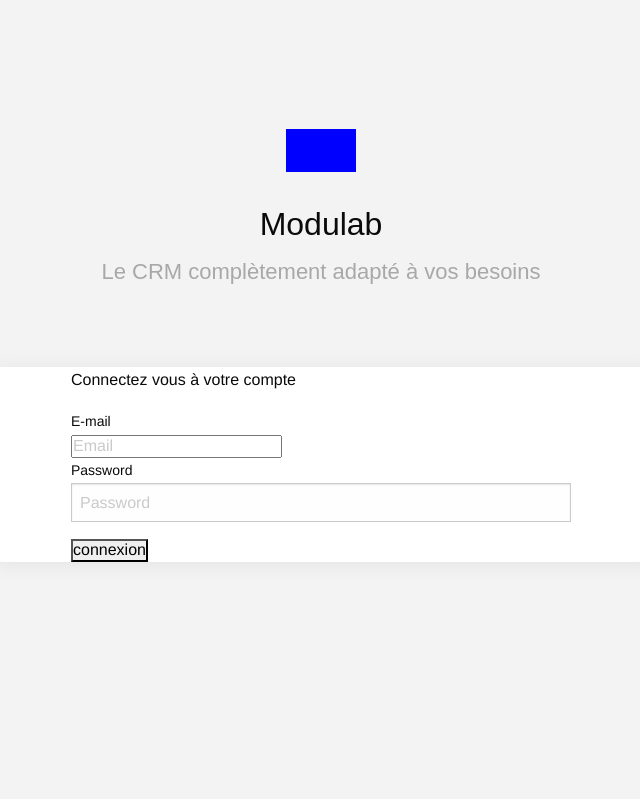
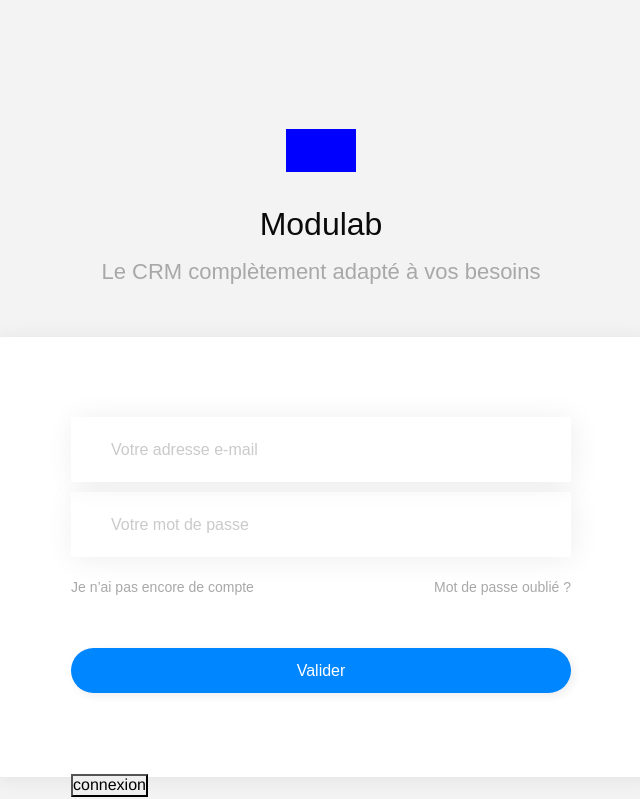
Before and after one commit to Rowlab/modulab, a PHP site: page /modulab/ in a window 1280 px wide. Shown: the part 94-893 px from the top of the page, without its empty margins (319-959 px from the left). Run offline with PHP 8.4, Linux system fonts and the light colour scheme; data that the repository does not hold is empty; style sheets or scripts are compiled from the project's sources; some libraries are stand-ins or nearby versions; some web fonts are replaced.

Commit message:
commit bug back

```diff
--- a/app/views/templates/header.php
+++ b/app/views/templates/header.php
@@ -1,4 +1,5 @@
-<?php if ($_SERVER['REQUEST_URI'] != '/') : ?>
+<?php if ($_SERVER['REQUEST_URI'] != '/' && ($_SERVER['REQUEST_URI'] != '/admin/connexion')) : ?>
+
 <header>
   <nav>
     <ul>
--- a/app/views/templates/login.php
+++ b/app/views/templates/login.php
@@ -3,10 +3,10 @@ include('head.php');
 ?>
 <div class="login">
 
-
+<!--
 <div class="login__loader">
   <img src="../images/gif_loader.gif" alt="gifloader">
-</div>
+</div> -->
 
 <div class="row">
   <div class="columns medium-7 medium-centered">
@@ -22,23 +22,24 @@ include('head.php');
   <div class="columns medium-7 medium-centered">
     <div class="login__ids__wraper">
       <div class="login__ids__content">
-        <?php if (isset($data['erreur'])) : ?>
-        <div>
-          <?= $data['erreur'] ?>
-        </div>
-        <?php endif; ?>
 
-        <p>Connectez vous à votre compte</p>
         <form action="/admin/connexion" method="post">
+          <?php if (isset($data['erreur'])) : ?>
           <div>
-            <label for="mail">E-mail</label>
-            <input type="mail" name="mail" placeholder="Email">
+            <?= $data['erreur'] ?>
           </div>
-          <div>
-            <label for="password">Password</label>
-            <input type="password" name="password" placeholder="Password">
-          </div>
-          <input type="submit" value="connexion">
+          <?php endif; ?>
+
+            <input type="mail" name="mail" placeholder="Votre adresse e-mail">
+            <input type="password" name="password" placeholder="Votre mot de passe">
+
+            <div class="login__ids__content__help">
+              <a href="#">Je n’ai pas encore de compte</a>
+              <a href="#">Mot de passe oublié ?</a>
+            </div>
+
+          <button type="submit" value="connexion">Valider</button>
+            <input type="submit" value="connexion" placeholder="valider">
         </form>
       </div>
     </div>
@@ -49,3 +50,16 @@ include('head.php');
 <?php
 include('footer.php');
 ?>
+
+<div class="home">
+  <div class="row fullWidth">
+    <div class="columns medium-3">
+      <div class="logo">
+
+      </div>
+    </div>
+    <div class="columns medium-9">
+
+    </div>
+  </div>
+</div>
--- a/public/styles/app.scss
+++ b/public/styles/app.scss
@@ -4,3 +4,4 @@
 @import 'views/header';
 
 @import 'views/login';
+@import 'views/home-base';
--- /dev/null
+++ b/public/styles/views/_home-base.scss
@@ -0,0 +1,6 @@
+.fullWidth {
+   width: 100%;
+   margin-left: auto;
+   margin-right: auto;
+   max-width: initial;
+}
--- a/public/styles/views/_login.scss
+++ b/public/styles/views/_login.scss
@@ -36,6 +36,7 @@
         height: 100%;
       }
     }
+
     &__title{
       margin-top: 30px;
       margin-bottom: 10px;
@@ -43,6 +44,7 @@
       font-size: 32px;
       text-align: center;
     }
+
     &__subtitle{
       font-family: $avalon-bold;
       font-size: 22px;
@@ -67,7 +69,53 @@
       max-width: 500px;
       margin: 0 auto;
       width: 80%;
-      margin-top: 80px;
+      padding-top: 80px;
+
+      &__help{
+        display: flex;
+        flex-direction: row;
+        justify-content: space-between;
+        margin-top: 20px;
+        margin-bottom: 50px;
+        a{
+          font-family: $avalon;
+          font-size: 14px;
+          font-weight: 500;
+          text-align: right;
+          color: #a8a8a8;
+        }
+      }
+      form{
+        input:not([type=submit]){
+          width: 100%;
+          height: 65px;
+          background-color: #ffffff;
+          box-shadow: 2px 2px 30px 0 rgba(0, 0, 0, 0.07);
+          padding-left: 8%;
+          border: none;
+          margin-bottom: 10px;
+
+          &::placeholder {
+            font-family: $avalon;
+          }
+
+          &:focus{
+            outline: none;
+          }
+        }
+        button{
+          font-family: $avalon-demi;
+          height: 45px;
+          text-align: center;
+          color: white;
+          width: 100%;
+          border-radius: 22.5px;
+          background-color: #0086ff;
+          box-shadow: 3px 3px 10px 0 rgba(0, 0, 0, 0.07);
+          margin-bottom: 80px;
+          }
+
+      }
     }
   }
 
--- a/public/styles/views/_option.scss
+++ b/public/styles/views/_option.scss
@@ -17,6 +17,7 @@ $terciary-color :   #FFFFFF;
 
 $avalon :               'Avalon-Medium' , Arial, sans-serif;
 $avalon-italique :      'Avalon-Medium-italique', Arial, sans-serif;
+$avalon-demi:           'Avalon-Demi', Arial, sans-serif;
 $avalon-bold:           'avalon-bold', Arial, sans-serif;
 $avalon-bold-italique:  'Avalon-bold-italique', Arial, sans-serif;
 
@@ -26,18 +27,18 @@ $avalon-bold-italique:  'Avalon-bold-italique', Arial, sans-serif;
 }
 
 @font-face {
- font-family: "Avalon-Bold";
- src: url("../font/Avalon-Bold.otf") format("otf");
+ font-family: "Avalon-Demi";
+ src: url("../font/Avalon-Demi.otf");
 }
 
 @font-face {
  font-family: "Avalon-bold-italique";
- src: url("../font/Avalon-BoldOblique.otf") format("otf");
+ src: url("../font/Avalon-BoldOblique.otf") ;
 }
 
 @font-face {
  font-family: "Avalon-Medium";
- src: url("../font/Avalon-Medium.otf") format("otf");
+ src: url("../font/Avalon-Medium.otf");
 }
 
 @font-face {
```
